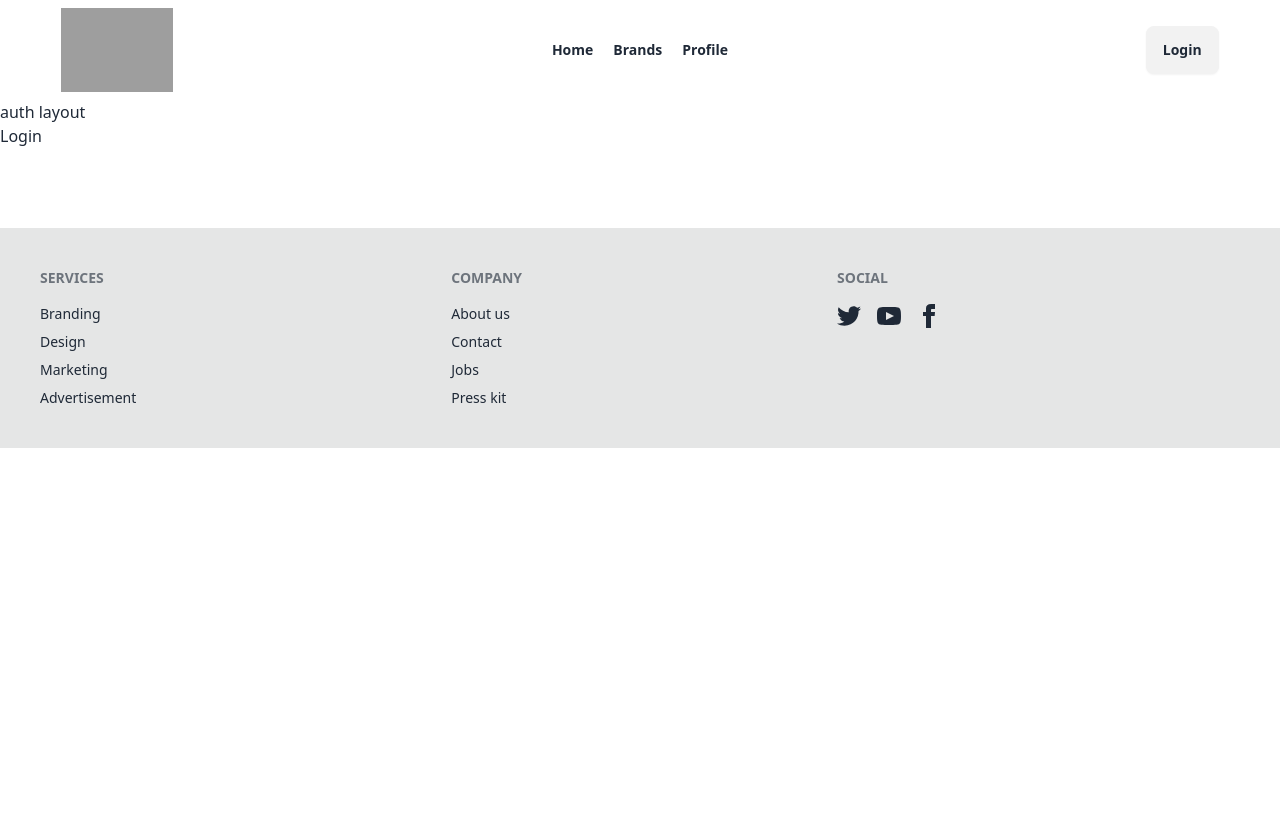
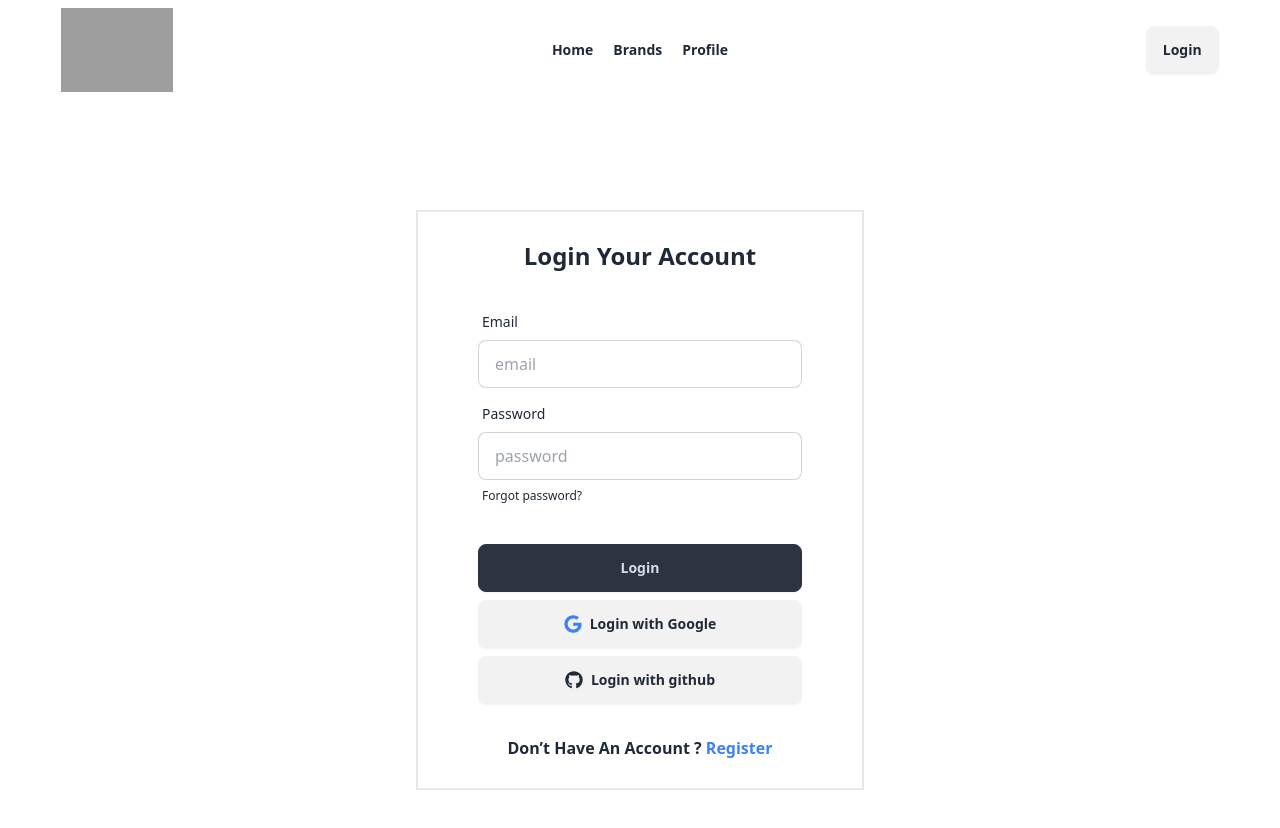
Before and after one commit to PritomChakma/PH-Assignment-9, a React (Vite) app: page /auth/login in a window 1280 px wide. Shown: the top 828 px of the page. Before the commit the page ends 800 px from the top, so only its background shows below. Built offline with nearby package versions, Linux system fonts and the light colour scheme; grey boxes are pictures that could not be loaded.

Commit message:
creaste the signup  and login  form

```diff
--- a/index.html
+++ b/index.html
@@ -1,5 +1,5 @@
 <!DOCTYPE html>
-<html lang="en">
+<html data-theme="light" lang="en">
   <head>
     <meta charset="UTF-8" />
     <link rel="icon" type="image/svg+xml" href="/vite.svg" />
--- a/package.json
+++ b/package.json
@@ -15,6 +15,7 @@
     "react": "^18.3.1",
     "react-dom": "^18.3.1",
     "react-fast-marquee": "^1.6.5",
+    "react-icons": "^5.3.0",
     "react-router-dom": "^6.28.0",
     "sort-by": "^1.2.0"
   },
--- a/src/Layout/AuthLayout.jsx
+++ b/src/Layout/AuthLayout.jsx
@@ -4,7 +4,6 @@ import { Outlet } from "react-router-dom";
 const AuthLayout = () => {
   return (
     <div>
-      <p>auth layout</p>
       <Outlet></Outlet>
     </div>
   );
--- a/src/Layout/MainLayout.jsx
+++ b/src/Layout/MainLayout.jsx
@@ -11,7 +11,7 @@ const MainLayout = () => {
       <main>
         <Outlet></Outlet>
       </main>
-      <Footer></Footer>
+      {/* <Footer></Footer> */}
     </div>
   );
 };
--- /dev/null
+++ b/src/Pages/Login.jsx
@@ -0,0 +1,71 @@
+import React from "react";
+import { FaGithub, FaGoogle } from "react-icons/fa";
+import { Link } from "react-router-dom";
+
+const Login = () => {
+  return (
+    <div className="min-h-screen flex justify-center items-center">
+      <div className="card bg-base-100 w-full max-w-md shrink-0 rounded-none  border-2 p-7">
+        <h2 className="font-semibold text-2xl text-center">
+          Login Your Account
+        </h2>
+        <form className="card-body">
+          <div className="form-control">
+            <label className="label">
+              <span className="label-text">Email</span>
+            </label>
+            <input
+              type="email"
+              placeholder="email"
+              className="input input-bordered"
+              required
+            />
+          </div>
+          <div className="form-control">
+            <label className="label">
+              <span className="label-text">Password</span>
+            </label>
+            <input
+              type="password"
+              placeholder="password"
+              className="input input-bordered"
+              required
+            />
+            <label className="label">
+              <a href="#" className="label-text-alt link link-hover">
+                Forgot password?
+              </a>
+            </label>
+          </div>
+          <div className="form-control mt-6">
+            <button className="btn btn-neutral">Login</button>
+          </div>
+          <div className="form-control ">
+            <button className="btn ">
+              <span className="text-blue-500 font-bold text-lg">
+                <FaGoogle />
+              </span>
+              Login with Google
+            </button>
+          </div>
+          <div className="form-control ">
+            <button className="btn ">
+              <span className=" font-bold text-lg">
+                <FaGithub />
+              </span>
+              Login with github
+            </button>
+          </div>
+        </form>
+        <p className="font-semibold text-center">
+          Don’t Have An Account ?{" "}
+          <Link className="text-blue-500" to="/auth/register">
+            Register
+          </Link>
+        </p>
+      </div>
+    </div>
+  );
+};
+
+export default Login;
--- /dev/null
+++ b/src/Pages/Register.jsx
@@ -0,0 +1,75 @@
+import React from "react";
+import { Link } from "react-router-dom";
+
+const Register = () => {
+  return (
+    <div className="min-h-screen flex justify-center items-center">
+      <div className="card bg-base-100 w-full max-w-lg shrink-0 rounded-none border-2 p-7">
+        <h2 className="text-xl font-semibold text-center">
+          Register your account
+        </h2>
+        <form className="card-body">
+          <div className="form-control">
+            <label className="label">
+              <span className="label-text font-semibold">Your Name</span>
+            </label>
+            <input
+              name="name"
+              type="text"
+              placeholder="Enter your Name"
+              className="input input-bordered bg-[#F3F3F3]"
+              required
+            />
+          </div>
+          <div className="form-control">
+            <label className="label">
+              <span className="label-text font-semibold">Photo Url</span>
+            </label>
+            <input
+              name="photo"
+              type="text"
+              placeholder="Enter your photo url"
+              className="input input-bordered bg-[#F3F3F3]"
+              required
+            />
+          </div>
+          <div className="form-control">
+            <label className="label">
+              <span className="label-text font-semibold">Email Address</span>
+            </label>
+            <input
+              name="email"
+              type="email"
+              placeholder="Enter your email address"
+              className="input input-bordered bg-[#F3F3F3]"
+              required
+            />
+          </div>
+          <div className="form-control">
+            <label className="label">
+              <span className="label-text font-semibold">Password</span>
+            </label>
+            <input
+              name="password"
+              type="password"
+              placeholder="password"
+              className="input input-bordered bg-[#F3F3F3]"
+              required
+            />
+          </div>
+          <div className="form-control mt-6">
+            <button className="btn btn-neutral">Register</button>
+          </div>
+        </form>
+        <p className="font-semibold text-center">
+          You Have Already Account ?{" "}
+          <Link className="text-blue-500" to="/auth/login">
+            Login
+          </Link>
+        </p>
+      </div>
+    </div>
+  );
+};
+
+export default Register;
--- a/src/Provider/AuthProvider.jsx
+++ b/src/Provider/AuthProvider.jsx
@@ -9,7 +9,6 @@ const AuthProvider = ({ children }) => {
       .then((response) => response.json())
       .then((data) => setWatches(data))
       .catch((error) => console.error("Error loading the data:", error));
-    console.log(watches);
   }, []);
 
   const authInfo = {
```
Also changed, not shown: src/Router/router.jsx (+9 -7 lines), 1 other file (tests, documents, lock files or other folders).
